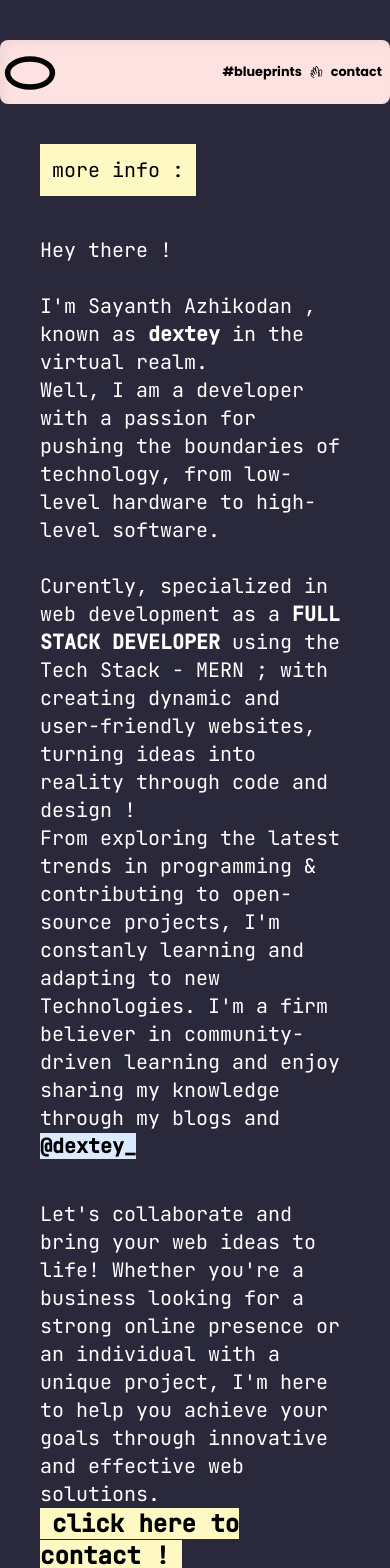
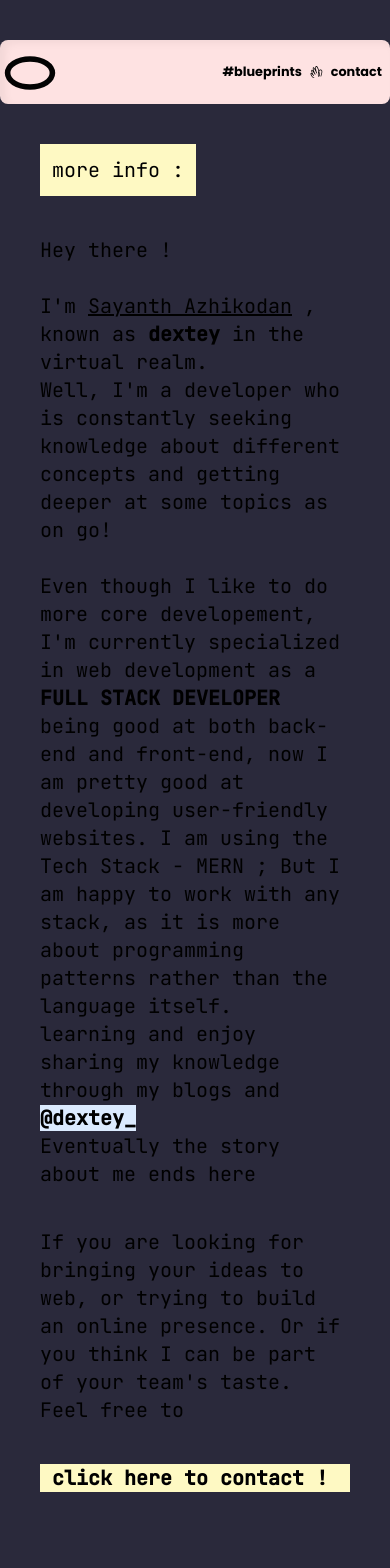
Before and after one commit to dextey/dexter.github.io, a Next.js app: page /about in a window 390 px wide. Shown: the top 1568 px of the page. Built offline with nearby package versions, Linux system fonts and the light colour scheme.

Commit message:
updated info & ui style in works

```diff
--- a/src/components/MoreInfo.tsx
+++ b/src/components/MoreInfo.tsx
@@ -1,35 +1,35 @@
 import { JetBrains_Mono } from "next/font/google";
 import Link from "next/link";
-import { FaTwitter } from "react-icons/fa";
 
 const mono = JetBrains_Mono({ weight: ["400", "500"], subsets: ["latin"] });
 
 function MoreInfo() {
   return (
     <div
-      className={`container text-white py-10 flex flex-col gap-10 text-xl md:text-2xl px-10 bg-[#2a293b]   ${mono.className}`}
+      className={`container text-black py-10 flex flex-col gap-10 text-xl md:text-xl px-10 ${mono.className}`}
     >
       <h1 className="bg-yellow-100 w-fit text-black p-3">more info :</h1>
+      <div className="flex items-center justify-center">
+        <div className="lg:w-3/6 flex flex-col gap-10 grainy lg:p-10 rounded-3xl">
           <section>
             <h1> Hey there !</h1>
             <br />
             <p>
-          I'm Sayanth Azhikodan , known as <strong> dextey</strong> in the virtual realm.
+              I'm <u>Sayanth Azhikodan</u> , known as <strong> dextey</strong> in the virtual realm.
             </p>
             <p>
-          Well, I am a developer with a passion for pushing the boundaries of technology, from low-level
-          hardware to high-level software.
+              Well, I'm a developer who is constantly seeking knowledge about different concepts and getting
+              deeper at some topics as on go!
             </p>
             <br />
             <p>
-          Curently, specialized in web development as a <strong>FULL STACK DEVELOPER </strong> using the Tech
-          Stack - MERN ; with creating dynamic and user-friendly websites, turning ideas into reality through
-          code and design !
+              Even though I like to do more core developement, I'm currently specialized in web development as
+              a <strong>FULL STACK DEVELOPER </strong>
+              being good at both back-end and front-end, now I am pretty good at developing user-friendly
+              websites. I am using the Tech Stack - MERN ; But I am happy to work with any stack, as it is
+              more about programming patterns rather than the language itself.
             </p>
-
             <p>
-          From exploring the latest trends in programming & contributing to open-source projects, I'm
-          constanly learning and adapting to new Technologies. I'm a firm believer in community-driven
               learning and enjoy sharing my knowledge through my blogs and
               <Link target="_blank" href={"https://twitter.com/dextey_"}>
                 <span className=" bg-blue-100  mx-3">
@@ -37,18 +37,24 @@ function MoreInfo() {
                 </span>
               </Link>
             </p>
+            Eventually the story about me ends here
           </section>
-
           <section>
             <p>
-          Let's collaborate and bring your web ideas to life! Whether you're a business looking for a strong
-          online presence or an individual with a unique project, I'm here to help you achieve your goals
-          through innovative and effective web solutions.
+              If you are looking for bringing your ideas to web, or trying to build an online presence. Or if
+              you think I can be part of your team's taste.
+              <br />
+              Feel free to
             </p>
-        <Link href={"mailto:sayanthazhikodan@gmail.com"} className="px-3 bg-yellow-100 text-black text-2xl">
+          </section>
+          <Link
+            href={"mailto:sayanthazhikodan@gmail.com"}
+            className="px-3 bg-yellow-100 text-black md:text-2xl "
+          >
             <strong>click here to contact !</strong>
           </Link>
-      </section>
+        </div>
+      </div>
     </div>
   );
 }
--- a/src/components/Works.tsx
+++ b/src/components/Works.tsx
@@ -43,33 +43,41 @@ interface workProps {
 
 const Work = ({ work }: workProps) => {
   return (
-    <Link
-      href={work.link ?? "#blueprints"}
-      target={work.link ?? "_blank"}
-      className={`w-96 bg-slate-100 h-52 mx-1 rounded-lg flex  relative shadow-lg hover:scale-105`}
-    >
+    <div className={`w-96 bg-slate-100 h-52 mx-1 rounded-lg flex  relative shadow-lg hover:scale-105`}>
       {work.img && <img src={work.img} alt={work.name} className="object-fit h-full bg-cover rounded-2xl" />}
 
       <div
-        className={`absolute flex flex-col-reverse justify-start py-3 px-1 ${
-          work.desc ? "bg-[#ffffffcf]" : "bg-[#ffffff9b]"
-        } ${
-          !work.progress && "hover:opacity-0"
-        } transition-opacity duration-500   h-full w-full rounded-2xl `}
+        className={`absolute flex flex-col-reverse justify-start py-3 px-1
+        ${work.desc ? "bg-[#ffffffcf]" : "bg-[#ffffff9b]"} hover:bg-[#ffffff1e] transition-colors
+          duration-500   h-full w-full rounded-2xl group`}
       >
         {work.web3 && (
           <span className="bg-slate-800 w-fit rounded-full p-2 text-orange-300  absolute top-3 right-3 ">
             <FaEthereum />
           </span>
         )}
-        <span className="text-xl font-black bg-orange-100 w-fit p-1 px-3 rounded-full ju\">{work.name}</span>
-        <span className=" text-[.9rem] w-fit p-3 font-bold  ">{work.desc}</span>
+        <div className="flex justify-between items-center px-2">
+          <span className="text-xl font-black bg-orange-100 w-fit p-1 px-3 rounded-full ju\">
+            {work.name}
+          </span>
+          <div className="flex gap-2 text-xl">
+            <Link href={work.github ?? "#blueprints"} target={work.github ?? "_blank"}>
+              <FiGithub />
+            </Link>
+            <Link href={work.link ?? "#blueprints"} target={work.link ?? "_blank"}>
+              <FiZap />
+            </Link>
+          </div>
+        </div>
+        <span className=" text-[.9rem] w-fit p-3 font-bold hover:text ">
+          <p className="group-hover:bg-violet-100  leading-7 inline my-6">{work.desc}</p>
+        </span>
         {work.progress && (
           <div className="w-full py-4 flex px-4">
             <ProgressBar />
           </div>
         )}
       </div>
-    </Link>
+    </div>
   );
 };
```
Lines whose indentation alone changed are shown as unchanged.
